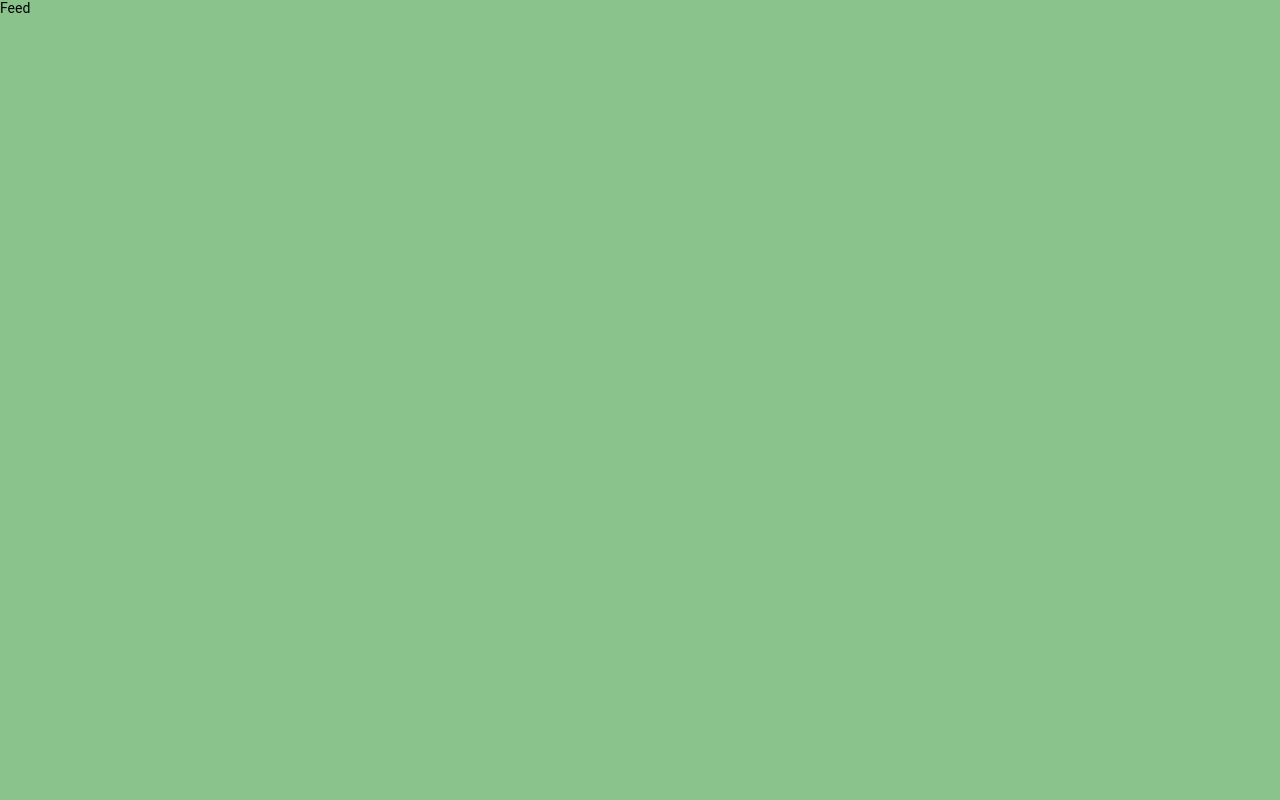
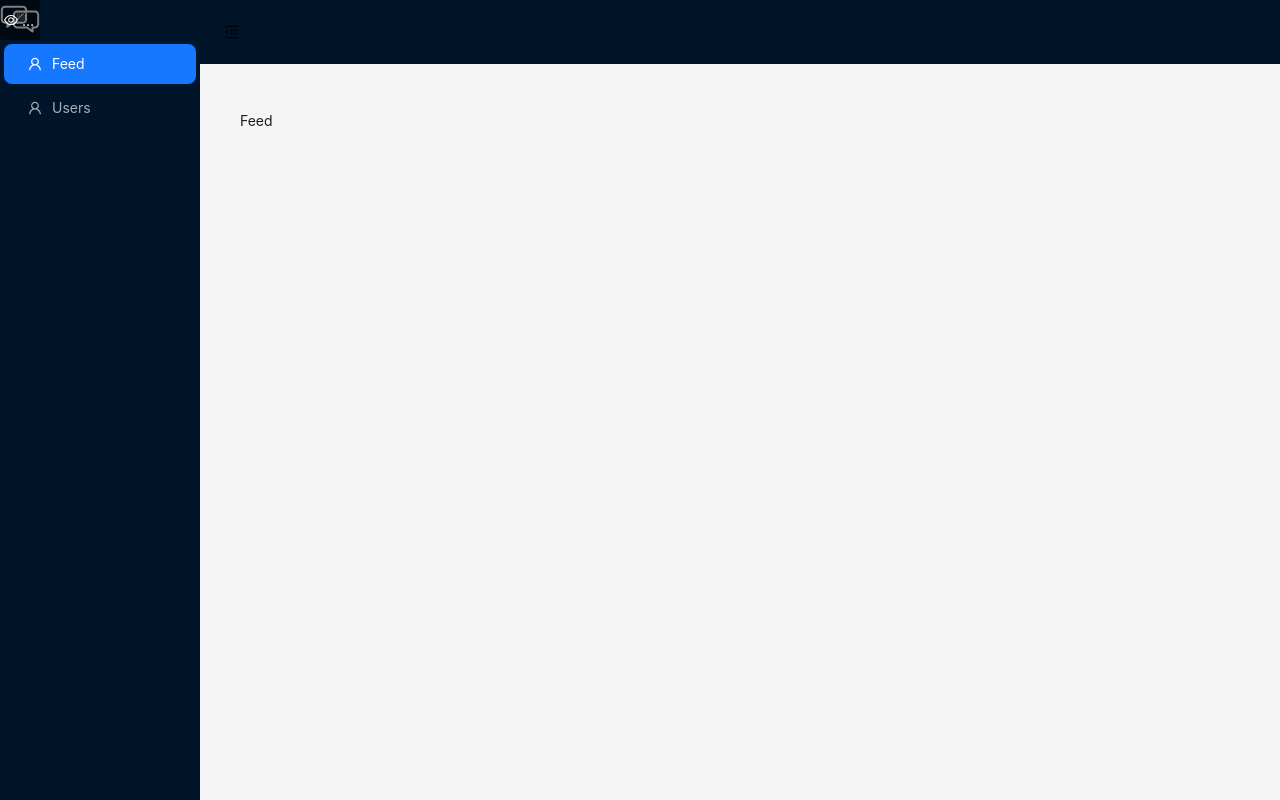
Before and after one commit to ElderGr/leafchat-frontend, a Next.js app: page /feed in a window 1280 px wide. Built offline with nearby package versions, Linux system fonts and the light colour scheme.

Commit message:
feat: add layout component

```diff
--- /dev/null
+++ b/app/components/Layout/Private.tsx
@@ -0,0 +1,89 @@
+'use client'
+import React, { useState } from 'react';
+import { Button, Image, Layout, Menu } from 'antd'
+import {
+  MenuFoldOutlined,
+  MenuUnfoldOutlined,
+  UserOutlined,
+} from '@ant-design/icons';
+import { useRouter, usePathname } from 'next/navigation';
+const { Header, Sider, Content,  } = Layout;
+
+type PrivateProps = {
+  children: React.ReactNode
+}
+
+function Private ({
+  children
+}: PrivateProps) {
+  const [collapsed, setCollapsed] = useState(false);
+  const router = useRouter()
+  const path = usePathname()
+
+  const handleRoute = (props: any) => {
+    router.push(props)
+  }
+
+  const handleMenuKeySelection = () => {
+    return path === '/feed' ? ['1'] : ['2']
+  }
+
+  return (
+     <Layout style={{
+      height: '100vh'
+     }}>
+       <Sider trigger={null} collapsible collapsed={collapsed}>
+         <Image
+            src='/logo.svg'
+            width={40}
+            height={40}
+            alt='Logo'
+         />
+         <Menu
+          theme="dark"
+          mode="inline"
+          defaultSelectedKeys={handleMenuKeySelection()}
+          items={[
+            {
+              key: '1',
+              icon: <UserOutlined />,
+              label: 'Feed',
+              onClick: () => handleRoute('/feed')
+            },
+            {
+              key: '2',
+              icon: <UserOutlined />,
+              label: 'Users',
+              onClick: () => handleRoute('/user')
+            },
+          ]}
+        />
+      </Sider>
+      <Layout>
+        <Header style={{ padding: 0 }}>
+          <Button
+            type="text"
+            icon={collapsed ? <MenuUnfoldOutlined /> : <MenuFoldOutlined />}
+            onClick={() => setCollapsed(!collapsed)}
+            style={{
+              fontSize: '16px',
+              width: 64,
+              height: 64,
+            }}
+          />
+        </Header>
+        <Content
+          style={{
+            margin: '24px 16px',
+            padding: 24,
+            minHeight: 280,
+          }}
+        >
+          {children}
+        </Content>
+      </Layout>
+    </Layout>
+  );
+};
+
+export default Private;
--- a/app/feed/page.tsx
+++ b/app/feed/page.tsx
@@ -1,8 +1,9 @@
+import Private from "../components/Layout/Private";
 
 export default function Feed() {
     return (
-      <main>
+      <Private>
         Feed
-      </main>
+      </Private>
     )
-  }
+}
--- a/app/globals.css
+++ b/app/globals.css
@@ -12,7 +12,7 @@
 
 body{
     font: 400 14px Roboto, sans-serif !important;
-    background: #8AC48C !important;
+    /* background: #8AC48C !important; */
     -webkit-font-smoothing: antialiased;
 
     height: 100vh;
--- a/app/sign-in/page.tsx
+++ b/app/sign-in/page.tsx
@@ -22,6 +22,7 @@ export default function SignUp() {
       password: values.password
     })
     .then(() => router.push('/feed'))
+    router.push('/feed')
   }
 
   return (
--- a/app/user/page.tsx
+++ b/app/user/page.tsx
@@ -1,7 +1,9 @@
+import Private from "../components/Layout/Private";
+
 export default function User() {
     return (
-      <main>
+      <Private>
         User
-      </main>
+      </Private>
     )
   }
```
